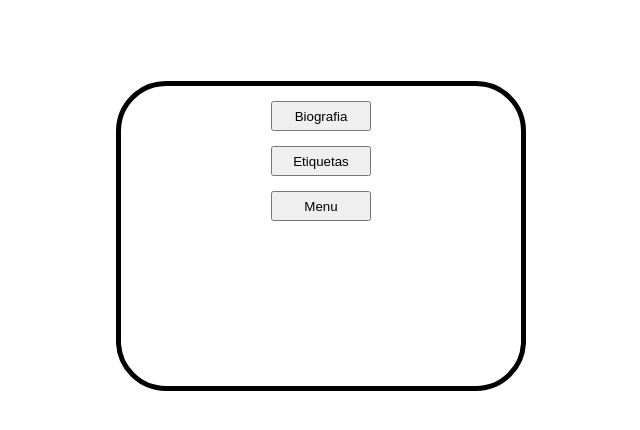
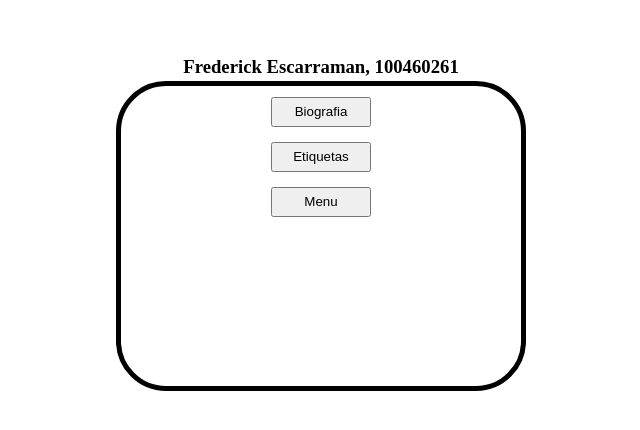
Before and after one commit to FrederickEscarraman/frederickescarraman.github.io, a website: page index.html in a window 1280 px wide. Shown: the part 164-594 px from the top of the page, without its empty margins (319-959 px from the left). Drawn offline with Linux system fonts and the light colour scheme.

Commit message:
matricula en index

```diff
--- a/index.html
+++ b/index.html
@@ -23,10 +23,15 @@
                 height: 30px;
                 margin-top: 15px;
             }
+
+            h3 {
+                margin-top: -30px;
+            }
         </style>
     </head>
     <body>
         <div id="content">
+            <h3>Frederick Escarraman, 100460261</h3>
             <button onclick="window.location.href = './public/bio/index.html'">Biografia</button>
             <button onclick="window.location.href = './public/tags/index.html'">Etiquetas</button>
             <button onclick="window.location.href = './public/menu/index.html'">Menu</button>
```
